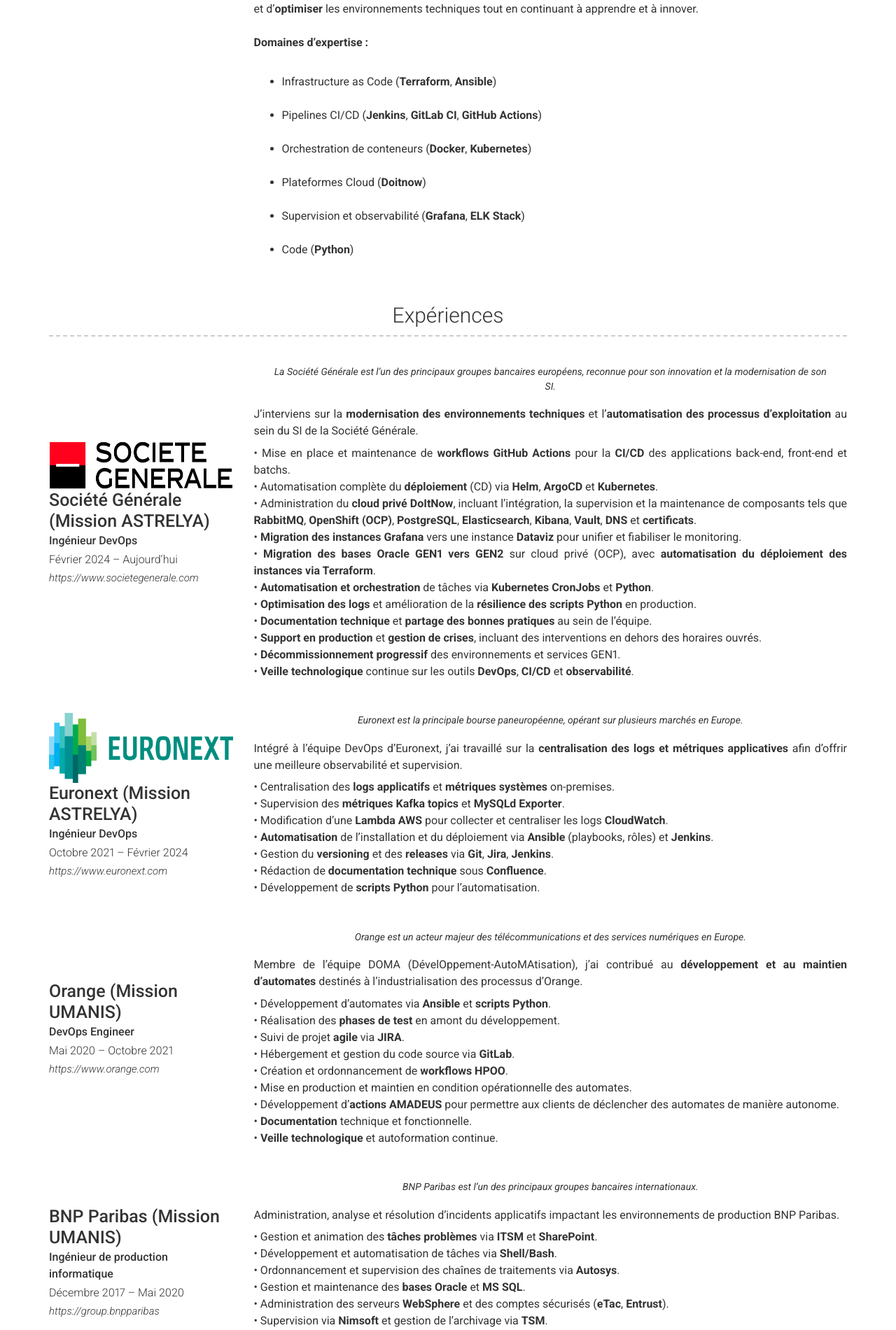
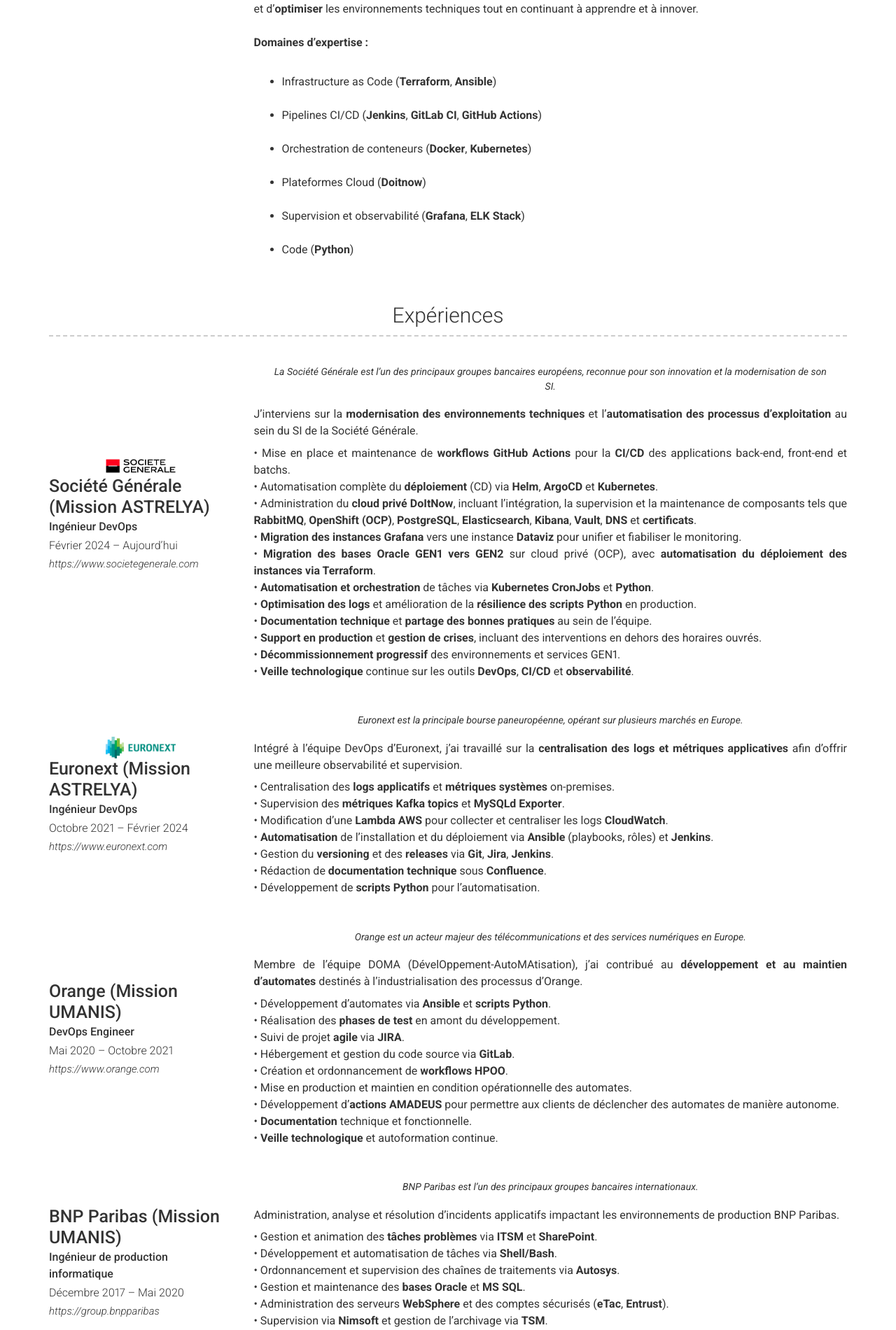
Before and after one commit to SERDANI/serdaninicolas.github.io, a Jekyll site: the page built from index.md, in a window 1280 px wide. Shown: the part 565-2466 px from the top of the page at 70% size. Built offline with Jekyll 4.4.1, drawn with Linux system fonts in a browser that asks for light colours; nearby versions of some CDN libraries.

Commit message:
Update _config.yml

```diff
--- a/_config.yml
+++ b/_config.yml
@@ -45,7 +45,7 @@ content:
     layout: list
     content:
       - layout: left
-        title: '<div style="text-align:center;"><img src="images/logo_sg.png" height="70"></div>Société Générale (Mission ASTRELYA)'
+        title: '<div style="text-align:center;"><img src="images/logo_sg.png" width="100"></div>Société Générale (Mission ASTRELYA)'
         sub_title: Ingénieur DevOps
         caption: Février 2024 – Aujourd’hui
         link: https://www.societegenerale.com
@@ -67,7 +67,7 @@ content:
           • **Veille technologique** continue sur les outils **DevOps**, **CI/CD** et **observabilité**.
 
       - layout: left
-        title: '<div style="text-align:center;"><img src="images/logo_euronext.png" height="100"></div>Euronext (Mission ASTRELYA)'
+        title: '<div style="text-align:center;"><img src="images/logo_euronext.png" width="100"></div>Euronext (Mission ASTRELYA)'
         sub_title: Ingénieur DevOps
         caption: Octobre 2021 – Février 2024
         link: https://www.euronext.com
```
